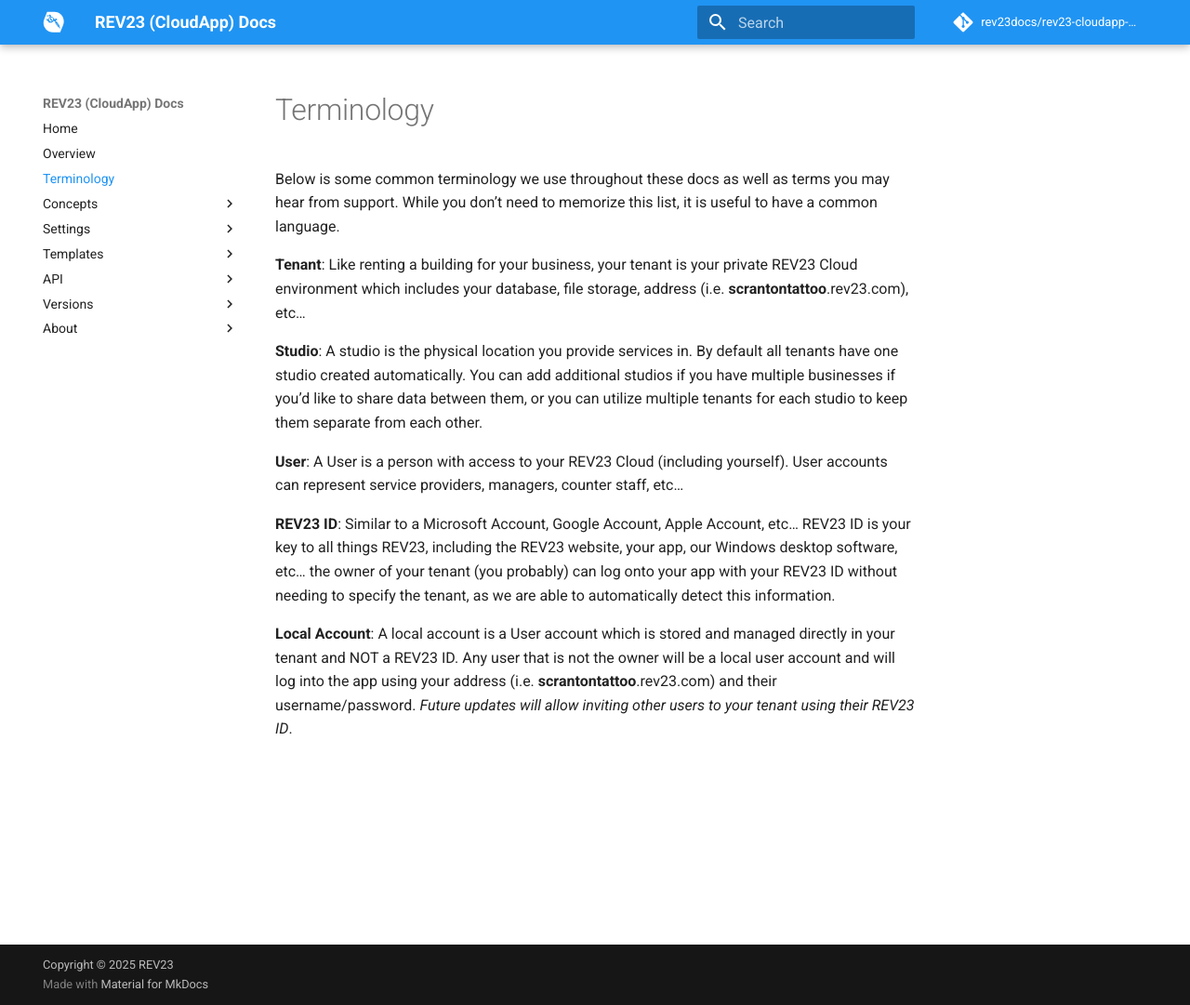
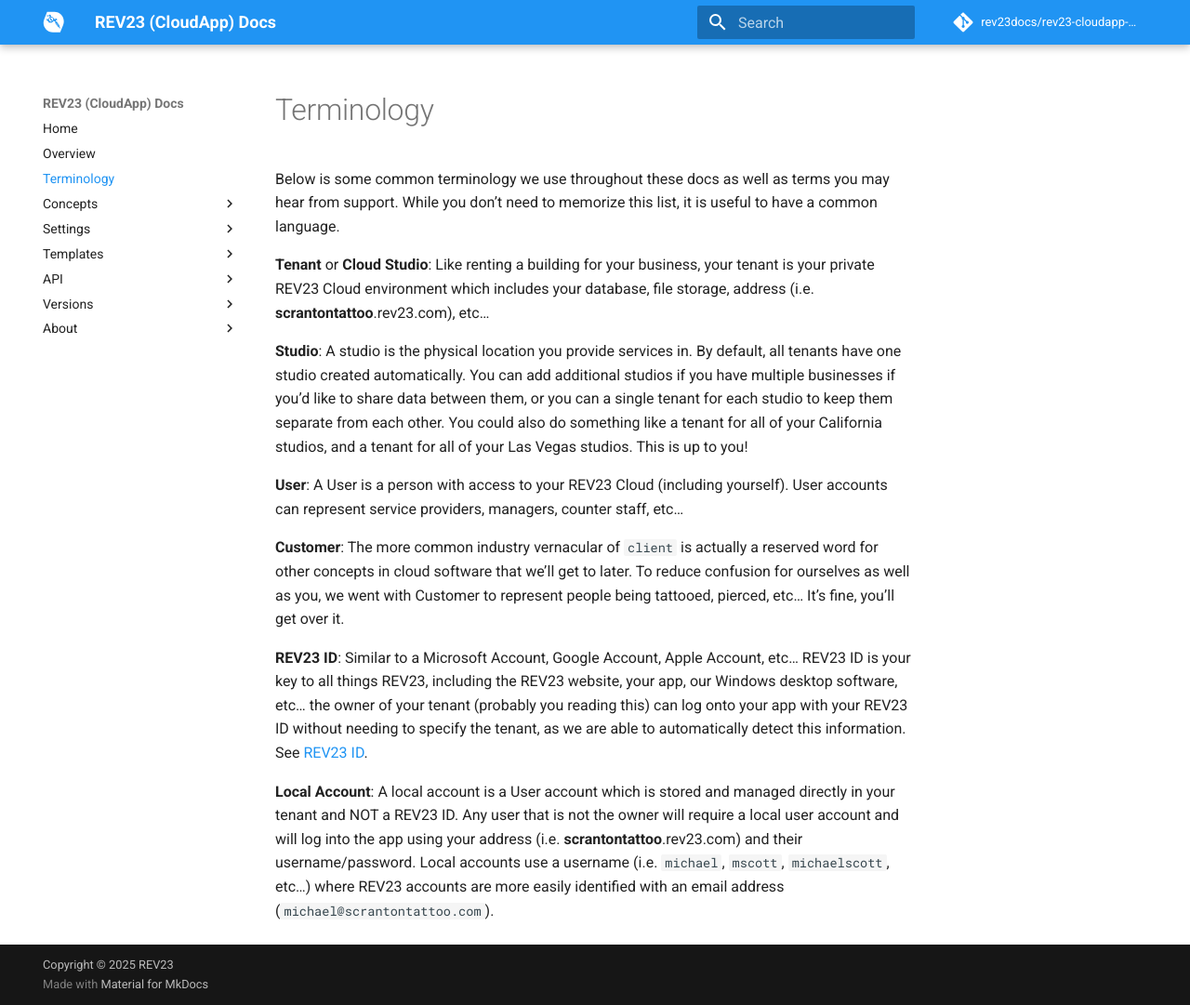
Before and after one commit to REV23Docs/rev23-cloudapp-docs, an MkDocs documentation site: the page built from docs/terminology.md, in a window 1280 px wide and 1081 px high. Shown: the whole window at 93% size. Built offline with MkDocs 1.6.1 and Material for MkDocs 9.7.7, drawn with Linux system fonts in a browser that asks for light colours; comment, search, counter and statistics services are not loaded.

Commit message:
Fix typo in customer merging instructions and update terminology definitions

```diff
--- a/docs/terminology.md
+++ b/docs/terminology.md
@@ -2,12 +2,14 @@
 
 Below is some common terminology we use throughout these docs as well as terms you may hear from support. While you don't need to memorize this list, it is useful to have a common language.
 
-**Tenant**: Like renting a building for your business, your tenant is your private REV23 Cloud environment which includes your database, file storage, address (i.e. **scrantontattoo**.rev23.com), etc...
+**Tenant** or **Cloud Studio**: Like renting a building for your business, your tenant is your private REV23 Cloud environment which includes your database, file storage, address (i.e. **scrantontattoo**.rev23.com), etc...
 
-**Studio**: A studio is the physical location you provide services in. By default all tenants have one studio created automatically. You can add additional studios if you have multiple businesses if you'd like to share data between them, or you can utilize multiple tenants for each studio to keep them separate from each other.
+**Studio**: A studio is the physical location you provide services in. By default, all tenants have one studio created automatically. You can add additional studios if you have multiple businesses if you'd like to share data between them, or you can a single tenant for each studio to keep them separate from each other. You could also do something like a tenant for all of your California studios, and a tenant for all of your Las Vegas studios. This is up to you!
 
 **User**: A User is a person with access to your REV23 Cloud (including yourself). User accounts can represent service providers, managers, counter staff, etc...
 
-**REV23 ID**: Similar to a Microsoft Account, Google Account, Apple Account, etc... REV23 ID is your key to all things REV23, including the REV23 website, your app, our Windows desktop software, etc... the owner of your tenant (you probably) can log onto your app with your REV23 ID without needing to specify the tenant, as we are able to automatically detect this information.
+**Customer**: The more common industry vernacular of `client` is actually a reserved word for other concepts in cloud software that we'll get to later. To reduce confusion for ourselves as well as you, we went with Customer to represent people being tattooed, pierced, etc... It's fine, you'll get over it.
 
-**Local Account**: A local account is a User account which is stored and managed directly in your tenant and NOT a REV23 ID. Any user that is not the owner will be a local user account and will log into the app using your address (i.e. **scrantontattoo**.rev23.com) and their username/password. *Future updates will allow inviting other users to your tenant using their REV23 ID*.
+**REV23 ID**: Similar to a Microsoft Account, Google Account, Apple Account, etc... REV23 ID is your key to all things REV23, including the REV23 website, your app, our Windows desktop software, etc... the owner of your tenant (probably you reading this) can log onto your app with your REV23 ID without needing to specify the tenant, as we are able to automatically detect this information. See [REV23 ID](./concepts/rev23-id.md).
+
+**Local Account**: A local account is a User account which is stored and managed directly in your tenant and NOT a REV23 ID. Any user that is not the owner will require a local user account and will log into the app using your address (i.e. **scrantontattoo**.rev23.com) and their username/password. Local accounts use a username (i.e. `michael`, `mscott`, `michaelscott`, etc...) where REV23 accounts are more easily identified with an email address (`michael@scrantontattoo.com`).
```
Also changed, not shown: docs/concepts/customers.md (+1 -1 lines), docs/license.md (deleted).
